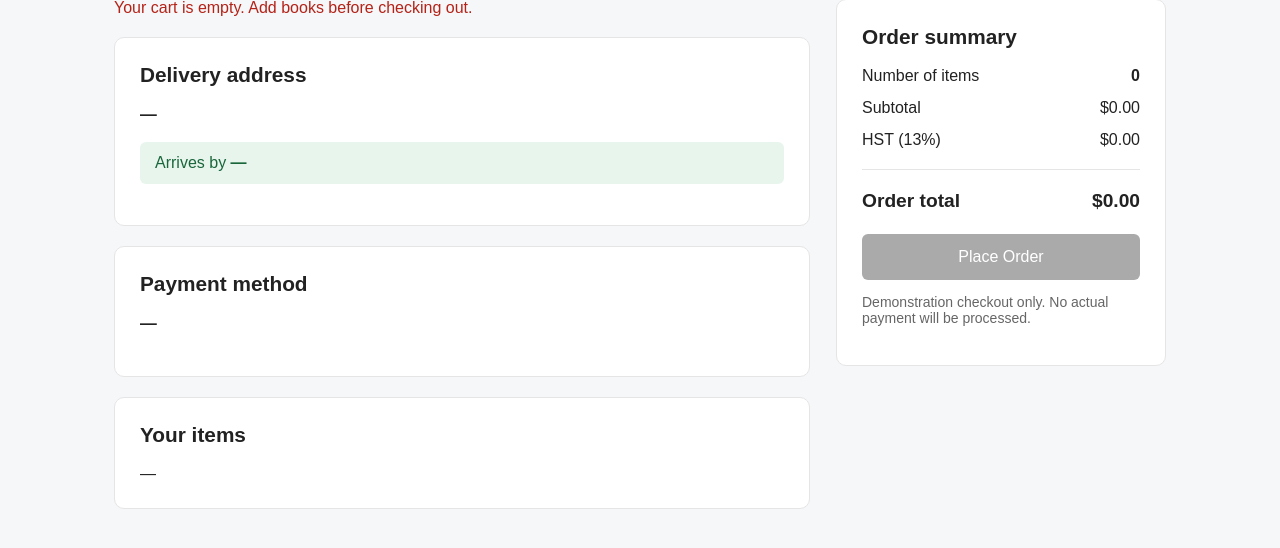
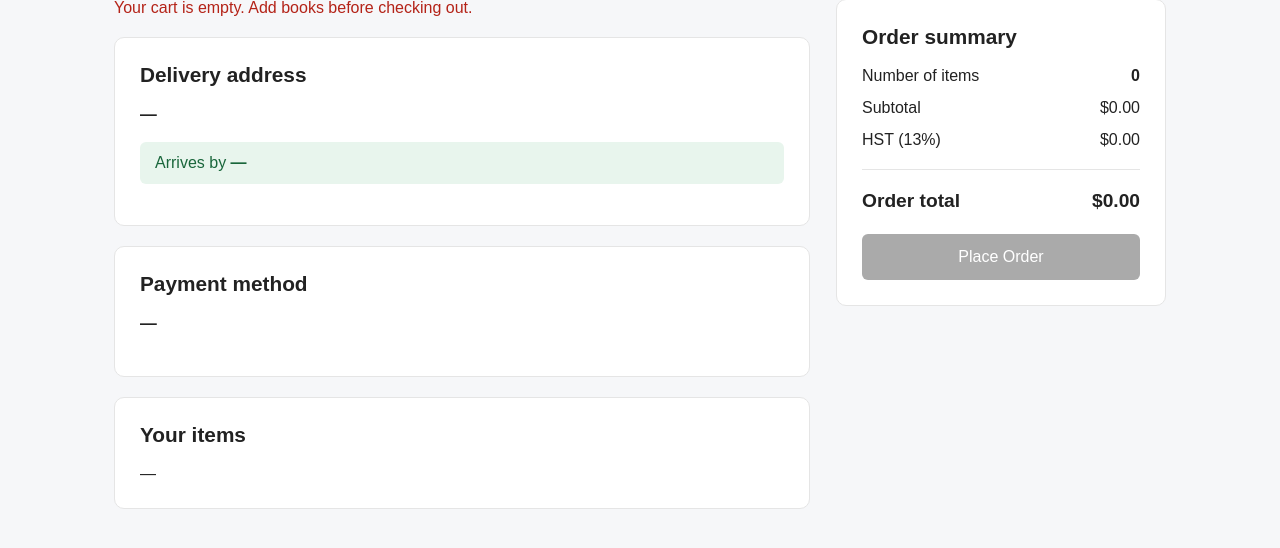
Before and after one commit to TASelwyn/SYSC4806_Project, a Spring Boot app: page /checkout/ff471d55-aa94-4301-9476-947f77914498 in a window 1280 px wide. Shown: the part 219-767 px from the top of the page. Run offline with Spring Boot 4, Linux system fonts and the light colour scheme; data that the repository does not hold is empty; database files in the repository are not loaded.

Commit message:
got rid of demonstration checkout text

```diff
--- a/src/main/resources/templates/checkout/checkout.html
+++ b/src/main/resources/templates/checkout/checkout.html
@@ -92,10 +92,6 @@
             Place Order
         </button>
 
-        <p class="small-note">
-            Demonstration checkout only.
-            No actual payment will be processed.
-        </p>
     </aside>
 
 </main>
```
